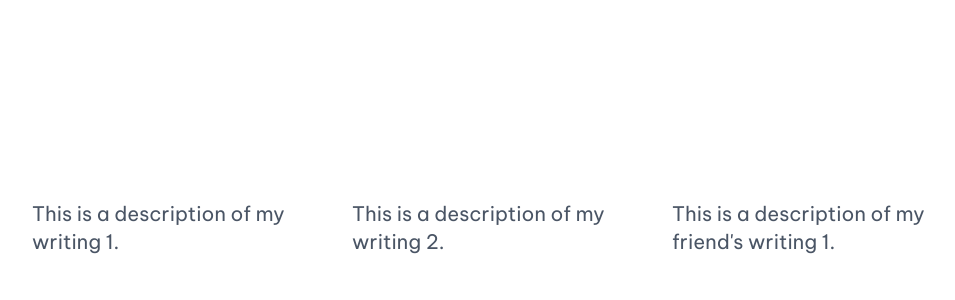
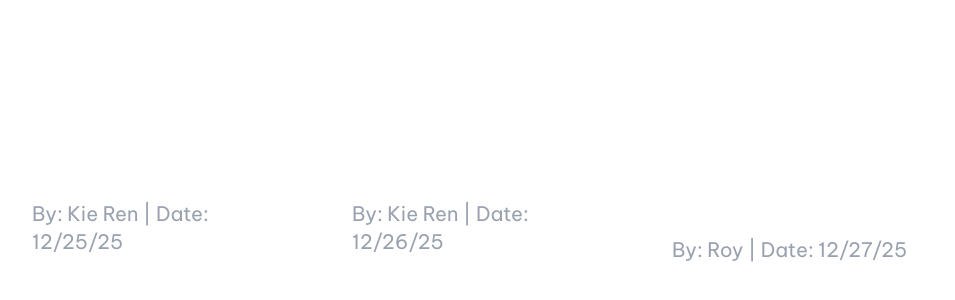
Before and after one commit to ski3r3n/thewritingfiles, a Next.js app: page /dashboard in a window 1280 px wide. Shown: the part 8-308 px from the top of the page, without its empty margins (288-1243 px from the left). Built offline with nearby package versions, Linux system fonts and the light colour scheme.

Commit message:
minor ui changes, reformat

```diff
--- a/app/dashboard/[writingid]/page.tsx
+++ b/app/dashboard/[writingid]/page.tsx
@@ -9,19 +9,25 @@ export default function Writing() {
         <div className="overflow-y-auto h-screen p-10">
           <h1 className="text-3xl font-bold mb-4">My Writing</h1>
           <div className="flex gap-4 mb-6">
-            <Link href="/dashboard/profile/fufu" className="flex items-center gap-2"> {/* placeholder link, doesnt even work */}
-              <h2 className="text-xl text-gray-600">By: Fu Fu</h2>
+            <Link
+              href="/dashboard/profile/fufu"
+              className="flex items-center gap-2"
+            >
+              {" "}
+              {/* placeholder link, doesnt even work */}
+              <h2 className="text-xl text-gray-400">By: Fu Fu</h2>
             </Link>
-            <h2 className="text-xl text-gray-600">Date: 12/25/25</h2>
+            <h2 className="text-xl text-gray-400">Date: 12/25/25</h2>
           </div>
-          <p className="text-lg max-w-5xl">
-            My hand has a mind of its own. “Will is a way.” Dull sparks ignite and vanish into air. Fireworks prevail, but their sparks ignite the cloth below. People laugh then scream in terror. Sleep that lasts too long is deserving of an ambulance. Everything is flammable, I know better than to play with fire. Dull sparks ignite, but vanish into air. Sometimes, I look up into the sky, an arsonist, ready to leap to another planet. The world goes up in smoke. However, neither can I fly, nor can I do rocket science.
+          <p className="text-lg max-w-5xl whitespace-pre-wrap">
+            {`My hand has a mind of its own. “Will is a way.” Dull sparks ignite and vanish into air. Fireworks prevail, but their sparks ignite the cloth below. People laugh then scream in terror. Sleep that lasts too long is deserving of an ambulance. Everything is flammable, I know better than to play with fire. Dull sparks ignite, but vanish into air. Sometimes, I look up into the sky, an arsonist, ready to leap to another planet. The world goes up in smoke. However, neither can I fly, nor can I do rocket science.
 
-            My hand has a mind of its own. Will is a way, and a waste of will is the gouging of eyes. Epiphyllum flowers bloom beautifully and die in an instant. I sit and mourn the ash that come of. Rain pours, but stops when it waters the plants, but continues when I&apos;m wet. My mind is set ablaze, then extinguished by my hands. Miraculous.
+My hand has a mind of its own. Will is a way, and a waste of will is the gouging of eyes. Epiphyllum flowers bloom beautifully and die in an instant. I sit and mourn the ash that come of. Rain pours, but stops when it waters the plants, but continues when I'm wet. My mind is set ablaze, then extinguished by my hands. Miraculous.
 
-            My hand has a mind of its own. They no longer move. My muscles have atrophied past the point of regular sensation. Sometimes, I try, I can&apos;t help but stare, and wait. And when I wait, people scream in my ears till they bleed. Will is a way, a waste of will is a gouging of eyes, and the absence is a way to waste eyes. Sometimes, I stare till I lose my vision, but they never move.
+My hand has a mind of its own. They no longer move. My muscles have atrophied past the point of regular sensation. Sometimes, I try, I can't help but stare, and wait. And when I wait, people scream in my ears till they bleed. Will is a way, a waste of will is a gouging of eyes, and the absence is a way to waste eyes. Sometimes, I stare till I lose my vision, but they never move.
 
-            My hand sees visions of another place. It is willed by the strength of the mind, but it is restrained by its ability, it wants and wants, with such an endless ambition, till it gouges its own eyes. I love my hands.</p>
+My hand sees visions of another place. It is willed by the strength of the mind, but it is restrained by its ability, it wants and wants, with such an endless ambition, till it gouges its own eyes. I love my hands.`}
+          </p>
         </div>
       </div>
     </>
--- a/app/dashboard/page.tsx
+++ b/app/dashboard/page.tsx
@@ -11,9 +11,24 @@ export default function Dashboard() {
           <h1 className="text-3xl font-bold mb-4">Dashboard</h1>
           <p>See your own and your friends&apos; writings here!</p>
           <div className="grid grid-cols-1 md:grid-cols-2 lg:grid-cols-3 gap-4 mt-6">
-            <Card title="My Writing 1" description="This is a description of my writing 1." href="/dashboard/1" />
-            <Card title="My Writing 2" description="This is a description of my writing 2." href="/dashboard/2" />
-            <Card title="Friend's Writing 1" description="This is a description of my friend's writing 1." href="/dashboard/3" />
+            <Card
+              title="My Writing 1"
+              author="Kie Ren"
+              date="12/25/25"
+              href="/dashboard/1"
+            />
+            <Card
+              title="My Writing 2"
+              author="Kie Ren"
+              date="12/26/25"
+              href="/dashboard/2"
+            />
+            <Card
+              title="Friend's Writing 1"
+              author="Roy"
+              date="12/27/25"
+              href="/dashboard/3"
+            />
           </div>
         </div>
       </div>
--- a/app/dashboard/write/page.tsx
+++ b/app/dashboard/write/page.tsx
@@ -8,25 +8,23 @@ export default function Write() {
         <Sidebar />
         <div className="flex-1 p-10 overflow-y-auto h-screen">
           <h1 className="text-3xl font-bold mb-4">Write</h1>
-          <p>
-            Write your thoughts, stories, or ideas here. This is your personal space to create and manage your writings. Whether it&apos;s a journal entry, a short story, or a poem, you can write it all here. Happy writing!
-          </p>
+          <p>Go make some peak. I&apos;m waiting.</p>
+          <form>
             <div className="mt-6">
               <input
                 type="text"
-              className="text-2xl p-4 border border-gray-300 rounded focus:outline-none focus:ring focus:ring-blue-200"
+                className="text-2xl mb-4 p-4 border border-gray-300 rounded focus:outline-none focus:ring focus:ring-blue-200"
                 placeholder="Title"
               />
               <textarea
                 className="w-full h-64 p-4 border border-gray-300 rounded focus:outline-none focus:ring focus:ring-blue-200"
                 placeholder="Some absolute peak?"
               />
-            <button
-              className="mt-4 bg-mist-800 hover:bg-mist-950 active:bg-mist-800 transition cursor-pointer text-white font-bold py-2 px-4 rounded"
-            >
+              <button className="mt-4 bg-mist-800 hover:bg-mist-950 active:bg-mist-800 transition cursor-pointer text-white font-bold py-2 px-4 rounded">
                 Save
               </button>
             </div>
+          </form>
         </div>
       </div>
     </>
--- a/app/globals.css
+++ b/app/globals.css
@@ -1,4 +1,4 @@
-@import url('https://fonts.googleapis.com/css2?family=Be+Vietnam+Pro:ital,wght@0,100;0,200;0,300;0,400;0,500;0,600;0,700;0,800;0,900;1,100;1,200;1,300;1,400;1,500;1,600;1,700;1,800;1,900&display=swap');
+@import url("https://fonts.googleapis.com/css2?family=Be+Vietnam+Pro:ital,wght@0,100;0,200;0,300;0,400;0,500;0,600;0,700;0,800;0,900;1,100;1,200;1,300;1,400;1,500;1,600;1,700;1,800;1,900&display=swap");
 @import "tailwindcss";
 @custom-variant hover (&:hover);
 
--- a/app/layout.tsx
+++ b/app/layout.tsx
@@ -27,7 +27,9 @@ export default function RootLayout({
       lang="en"
       className={`${geistSans.variable} ${geistMono.variable} h-full antialiased`}
     >
-      <body className="bg-mist-900 text-white min-h-full flex flex-col">{children}</body>
+      <body className="bg-mist-900 text-white min-h-full flex flex-col">
+        {children}
+      </body>
     </html>
   );
 }
--- a/app/login/page.tsx
+++ b/app/login/page.tsx
@@ -5,13 +5,16 @@ export default function Login() {
       <div className=" flex flex-col items-center justify-center min-h-screen py-2">
         <div className="bg-mist-800 p-6 rounded">
           <h1 className="text-3xl mb-0.5 font-bold w-max">Login</h1>
-          <h2 className="text-xl text-gray-600">
+          <h2 className="text-xl text-gray-400">
             What are we about to cook today twin?
           </h2>
-          <form className="mt-4" onSubmit={(e) => {
-            e.preventDefault();
-            window.location.href = "/dashboard"; // placeholder
-          }}>
+          <form
+            className="mt-4"
+            onSubmit={(e) => {
+              e.preventDefault();
+              window.location.href = "/dashboard"; // placeholder
+            }}
+          >
             <input
               type="text"
               placeholder="Username"
--- a/app/page.tsx
+++ b/app/page.tsx
@@ -4,8 +4,8 @@ export default function Home() {
     <>
       <div className="flex items-center justify-center min-h-screen py-2">
         <div className="flex flex-col bg-mist-800 p-6 rounded">
-          <h1 className=" text-3xl mb-0.5 font-bold w-max">The Writing Files</h1>
-          <h2 className="text-xl text-gray-600">
+          <h1 className=" text-3xl mb-0.5 font-bold w-max">thewritingfiles</h1>
+          <h2 className="text-xl text-gray-400">
             Study gc lol, who let him cook
           </h2>
           <a href="/login" className="self-center h-min">
--- a/components/card.tsx
+++ b/components/card.tsx
@@ -1,11 +1,21 @@
 "use client";
 import Link from "next/link";
-export default function Card({ title, description, href }: { title: string; description: string; href: string }) {
+export default function Card({
+  title,
+  author,
+  date,
+  href,
+}: {
+  title: string;
+  author: string;
+  date: string;
+  href: string;
+}) {
   return (
     <Link href={href} className="bg-mist-800 p-6 rounded">
-      <h1 className="text-3xl mb-2 font-bold w-max">{title}</h1>
-      <h2 className="text-xl text-gray-600">
-        {description}
+      <h1 className="text-3xl mb-2 font-bold">{title}</h1>
+      <h2 className="text-xl text-gray-400">
+        By: {author} | Date: {date}
       </h2>
     </Link>
   );
--- a/components/sidebar.tsx
+++ b/components/sidebar.tsx
@@ -10,26 +10,27 @@ import { PiSignOutBold } from "react-icons/pi";
 export default function Sidebar() {
   const pathname = usePathname();
   const linkClass = (href: string) =>
-    `flex items-center px-4 py-2 rounded
-    ${pathname === href
-      ? "bg-mist-900 text-white"
-      : "text-mist-400 hover:text-white"
+    `flex items-center px-4 py-2 rounded w-full
+    ${
+      pathname === href
+        ? "bg-mist-900 text-white"
+        : "text-mist-400 hover:text-white"
     }`;
   return (
-    <div className="w-64 h-screen bg-mist-800 text-mist-400 justify-center flex flex-col">
-      <h2 className="text-2xl font-bold m-auto mb-5 text-white">
+    <div className="w-64 h-screen bg-mist-800 text-mist-400 justify-center flex flex-col p-5">
+      <h2 className="text-2xl font-bold mb-5 mt-auto text-white">
         thewritingfiles
       </h2>
 
       <ul className="mb-auto">
-        <li className="text-lg m-auto mb-5 w-min">
+        <li className="text-lg mb-3 w-full">
           <Link href="/dashboard" className={linkClass("/dashboard")}>
             <FiHome className="mr-3" />
             Home
           </Link>
         </li>
 
-        <li className="text-lg m-auto mb-5 w-min">
+        <li className="text-lg mb-3 w-full">
           <Link
             href="/dashboard/write"
             className={linkClass("/dashboard/write")}
@@ -39,7 +40,7 @@ export default function Sidebar() {
           </Link>
         </li>
 
-        <li className="text-lg m-auto mb-5 w-min">
+        <li className="text-lg mb-3 w-full">
           <Link href="/" className={linkClass("/")}>
             <PiSignOutBold className="mr-3" />
             Logout
```
Lines whose indentation alone changed are shown as unchanged.
